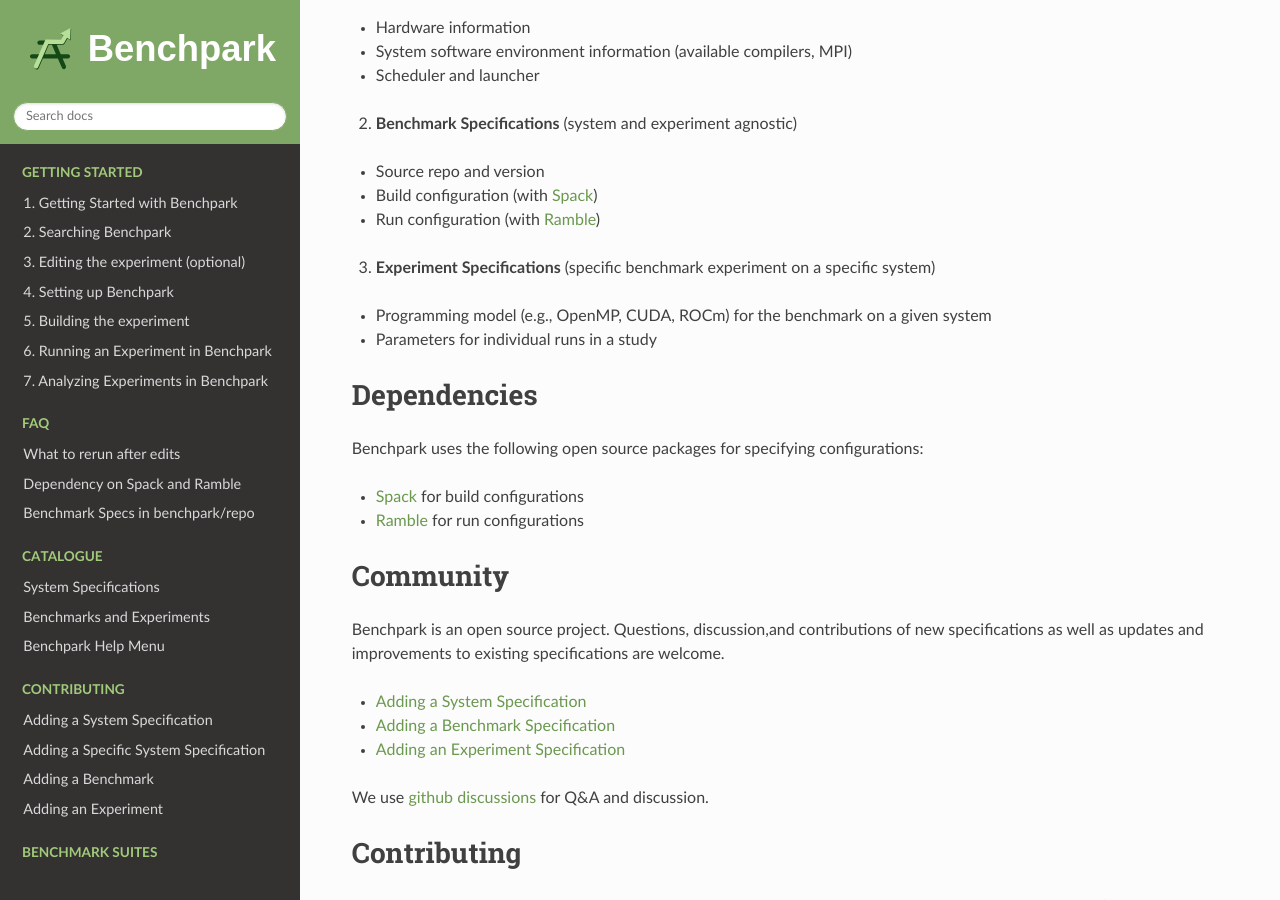
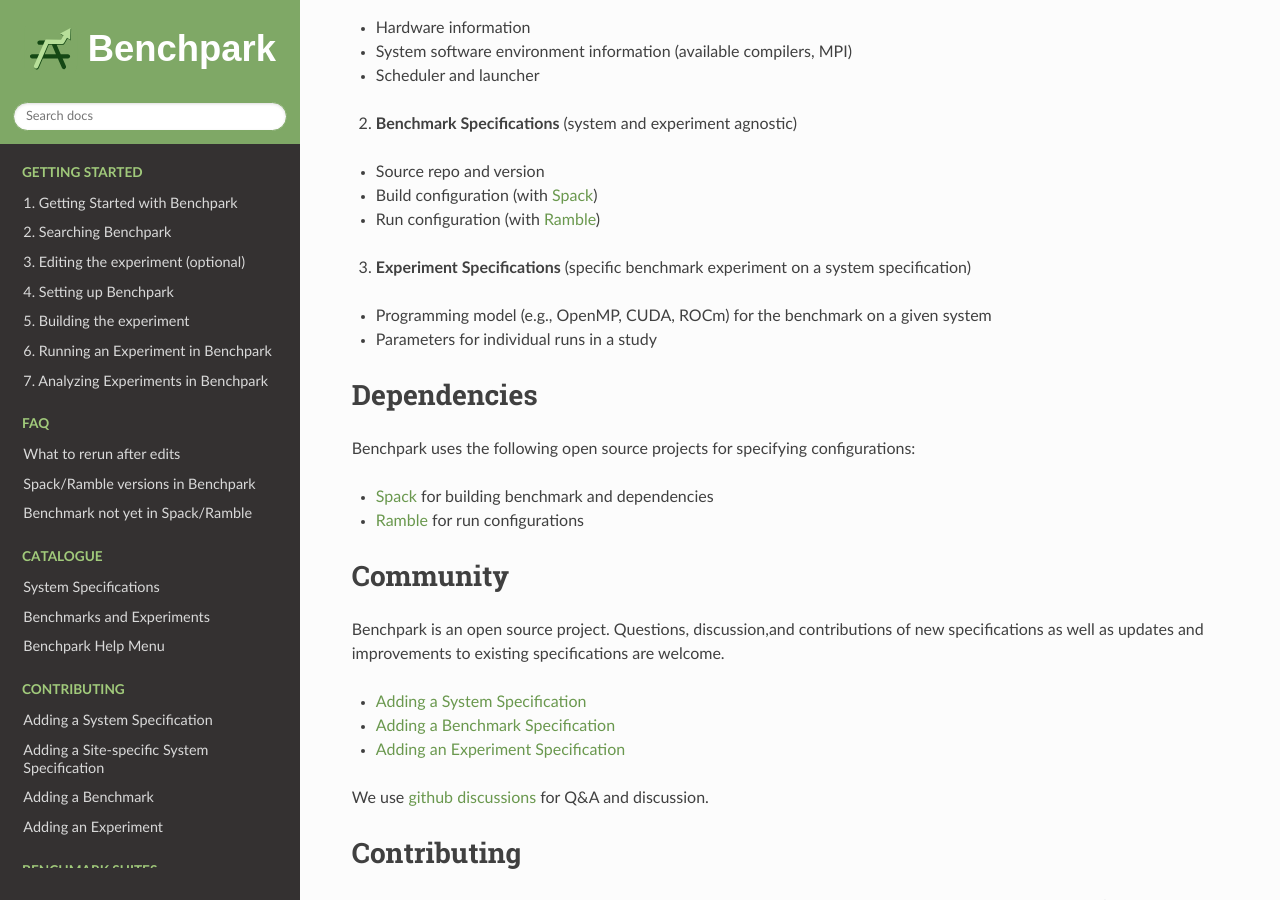
Before and after one commit to LLNL/benchpark, a Sphinx documentation site: the page built from docs/index.rst, in a window 1280 px wide and 900 px high, scrolled down 444 px. Built offline with Sphinx 7.4.7 and the Read the Docs theme 2.0.0, drawn with Linux system fonts in a browser that asks for light colours; some of the changed text lies outside the part shown.

Commit message:
Addressing PR modification requests

```diff
--- a/README.rst
+++ b/README.rst
@@ -32,16 +32,16 @@
 * Build configuration (with `Spack <https://github.com/spack/spack>`_)
 * Run configuration (with `Ramble <https://github.com/GoogleCloudPlatform/ramble>`_)
 
-3. **Experiment Specifications** (specific benchmark experiment on a specific system)
+3. **Experiment Specifications** (specific benchmark experiment on a system specification)
 
 * Programming model (e.g., OpenMP, CUDA, ROCm) for the benchmark on a given system
 * Parameters for individual runs in a study
 
 Dependencies
 ------------
-Benchpark uses the following open source packages for specifying configurations:
+Benchpark uses the following open source projects for specifying configurations:
 
-* `Spack <https://github.com/spack/spack>`_ for build configurations
+* `Spack <https://github.com/spack/spack>`_ for building benchmark and dependencies
 * `Ramble <https://github.com/GoogleCloudPlatform/ramble>`_ for run configurations
 
 Community
--- a/docs/FAQ-benchpark-repo.rst
+++ b/docs/FAQ-benchpark-repo.rst
@@ -4,7 +4,7 @@
    SPDX-License-Identifier: Apache-2.0
 
 =================================
-Benchmark Specs in benchpark/repo
+Benchmark not yet in Spack/Ramble
 =================================
 By default, Benchpark will use ${Benchmark1} specifications (``package.py`` and ``application.py``)
 provided in the Spack and Ramble repos.
--- a/docs/FAQ-spack-ramble-dependence.rst
+++ b/docs/FAQ-spack-ramble-dependence.rst
@@ -3,9 +3,9 @@
 
    SPDX-License-Identifier: Apache-2.0
 
-==============================
-Dependency on Spack and Ramble
-==============================
+==================================
+Spack/Ramble versions in Benchpark
+==================================
 
 Benchpark depends on the build functionality provided in
 `Spack <https://github.com/spack/spack>`_,
--- a/docs/add-a-site-specific-system-config.rst
+++ b/docs/add-a-site-specific-system-config.rst
@@ -3,9 +3,9 @@
 
    SPDX-License-Identifier: Apache-2.0
 
-======================================
-Adding a Specific System Specification
-======================================
+===========================================
+Adding a Site-specific System Specification
+===========================================
 
 For a specific system, one can (optionally) add more information about the software installed on the system
 by adding Spack config files in ``benchpark/configs/$SITE/SYSTEMNAME-GENERICSYSTEM/auxiliary_software_files/``.
--- a/docs/index.rst
+++ b/docs/index.rst
@@ -30,7 +30,7 @@
    :maxdepth: 1
    :caption: Catalogue
 
-   available-system-specs
+   system-list
    benchmark-list
    benchpark-help
 
```
Also changed, not shown: docs/system-list.rst (renamed from docs/available-system-specs.rst).
